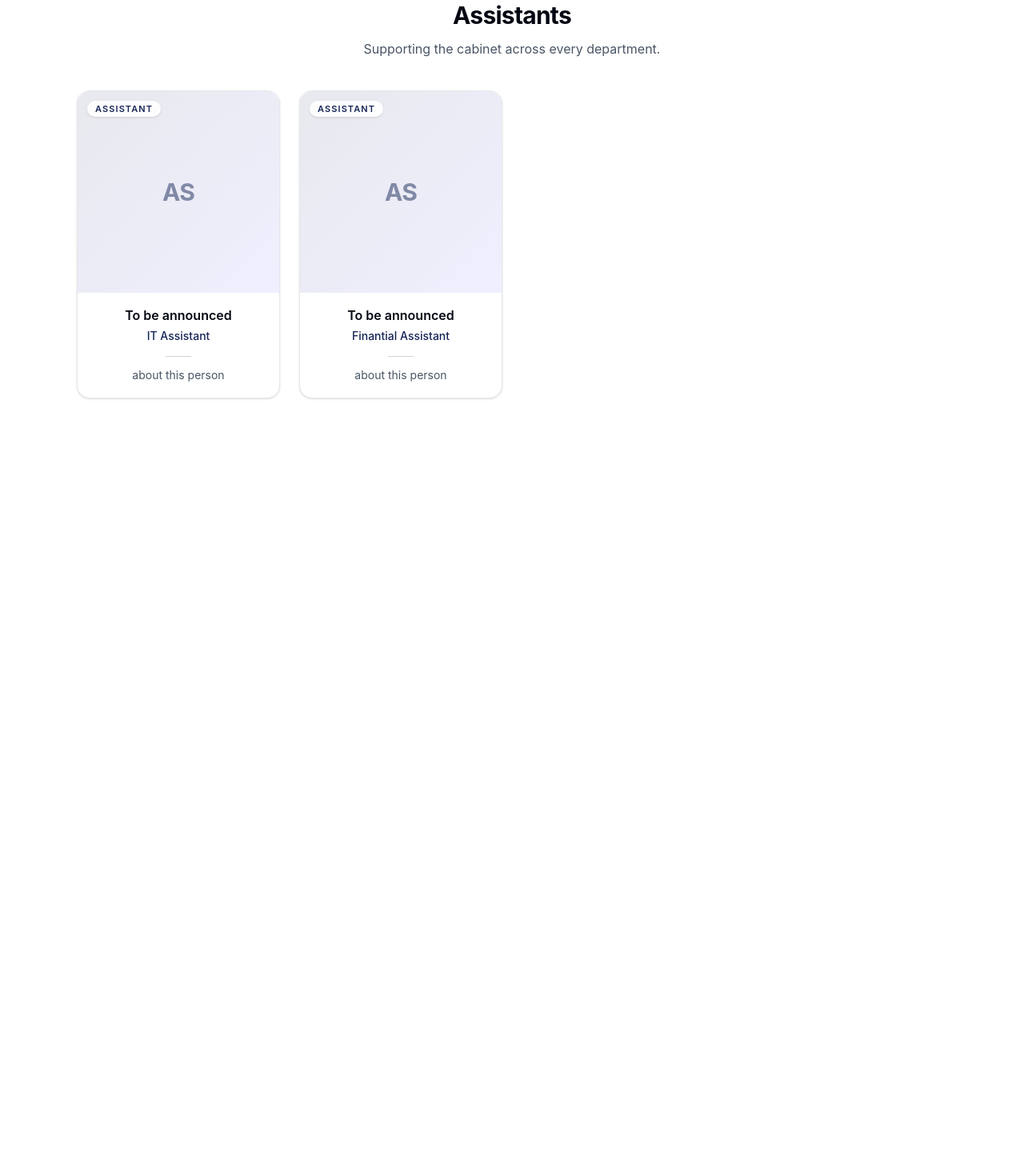
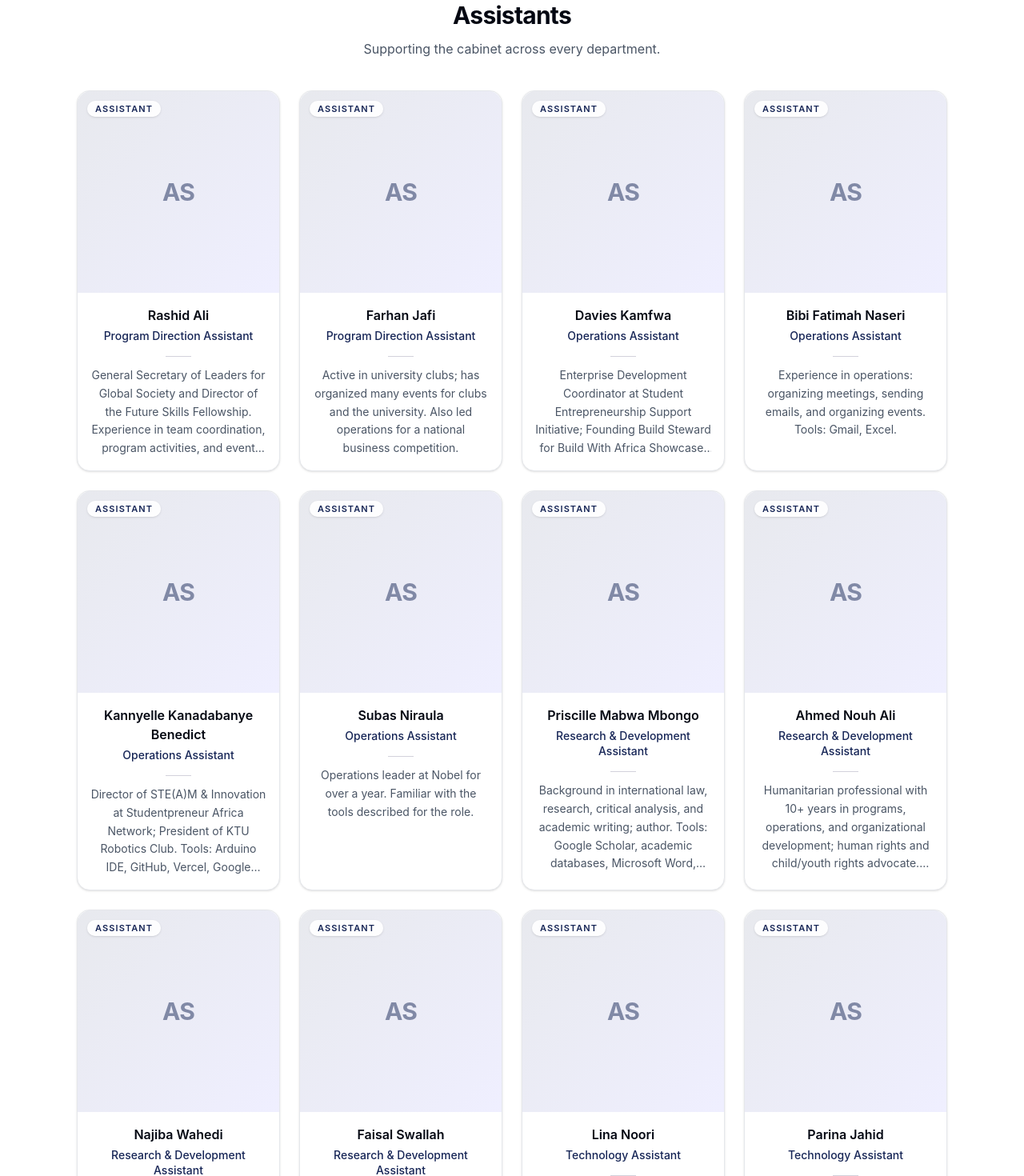
Before and after one commit to RepositoryCris/luminarysyndicate_team_project, a React (Vite) app: page /about in a window 1280 px wide. Shown: the part 3920-5390 px from the top of the page at 80% size. Before the commit the page ends 4482 px from the top, so only its background shows below. Built offline with nearby package versions, Linux system fonts and the light colour scheme.

Commit message:
feat(about): add assistants data and avatars folder to place images

```diff
--- a/src/content/team.js
+++ b/src/content/team.js
@@ -19,10 +19,9 @@ export const cabinetRoles = [
     role: "CTO",
     title: "Chief Technology Officer",
     name: "Cristian Mamani Aguirre",
-    avatar:
-      "https://media.licdn.com/dms/image/v2/D4D35AQHk9nuGLPO0CQ/profile-framedphoto-shrink_400_400/B4DaEXr78vKUAU-/0/1791398756623?e=1793408400&v=beta&t=v8ZQ8km5MGWMS8V8ak4dYIGrFZZ-8aqLB5mmxo4R5zY",
+    avatar: "../avatars/cristian-mamani-aguirre.jfif",
     description:
-      "Junior Web & Software Developer | Electronic Systems Engineer | JavaScript, Python | QA Automation: Selenium & Playwright | ISO 27001 & 9001 Specialist",
+      "Web & Software Developer | Electronic Systems Engineer | JavaScript, Python | QA Automation: Selenium & Playwright | ISO 27001 & 9001 Specialist",
   },
   {
     role: "CMO",
@@ -56,18 +55,145 @@ export const cabinetRoles = [
 
 // Render the assistants section only when it contains members.
 export const cabinetAssistants = [
+  // ─── Program Direction ───
   {
     role: "Assistant",
-    title: "IT Assistant",
-    name: null,
+    title: "Program Direction Assistant",
+    name: "Rashid Ali",
     avatar: null,
-    description: "about this person",
+    description:
+      "General Secretary of Leaders for Global Society and Director of the Future Skills Fellowship. Experience in team coordination, program activities, and event logistics. Tools: Google Workspace, Microsoft Office, Zoom, LinkedIn.",
   },
   {
     role: "Assistant",
-    title: "Finantial Assistant",
-    name: null,
+    title: "Program Direction Assistant",
+    name: "Farhan Jafi",
     avatar: null,
-    description: "about this person",
+    description:
+      "Active in university clubs; has organized many events for clubs and the university. Also led operations for a national business competition.",
+  },
+
+  // ─── Operations ───
+  {
+    role: "Assistant",
+    title: "Operations Assistant",
+    name: "Davies Kamfwa",
+    avatar: null,
+    description:
+      "Enterprise Development Coordinator at Student Entrepreneurship Support Initiative; Founding Build Steward for Build With Africa Showcase. Tools: Microsoft 365, Google Workspace, Trello, Notion, Slack, Zoom.",
+  },
+  {
+    role: "Assistant",
+    title: "Operations Assistant",
+    name: "Bibi Fatimah Naseri",
+    avatar: null,
+    description:
+      "Experience in operations: organizing meetings, sending emails, and organizing events. Tools: Gmail, Excel.",
+  },
+  {
+    role: "Assistant",
+    title: "Operations Assistant",
+    name: "Kannyelle Kanadabanye Benedict",
+    avatar: null,
+    description:
+      "Director of STE(A)M & Innovation at Studentpreneur Africa Network; President of KTU Robotics Club. Tools: Arduino IDE, GitHub, Vercel, Google Workspace, Discord, Microsoft Office, Trello, Notion, Zoom.",
+  },
+  {
+    role: "Assistant",
+    title: "Operations Assistant",
+    name: "Subas Niraula",
+    avatar: null,
+    description:
+      "Operations leader at Nobel for over a year. Familiar with the tools described for the role.",
+  },
+
+  // ─── Research & Development ───
+  {
+    role: "Assistant",
+    title: "Research & Development Assistant",
+    name: "Priscille Mabwa Mbongo",
+    avatar: null,
+    description:
+      "Background in international law, research, critical analysis, and academic writing; author. Tools: Google Scholar, academic databases, Microsoft Word, Google Docs, AI-assisted research tools.",
+  },
+  {
+    role: "Assistant",
+    title: "Research & Development Assistant",
+    name: "Ahmed Nouh Ali",
+    avatar: null,
+    description:
+      "Humanitarian professional with 10+ years in programs, operations, and organizational development; human rights and child/youth rights advocate. Tools: Google Scholar, Scopus, Zotero, EndNote, Excel/Sheets, SPSS/R.",
+  },
+  {
+    role: "Assistant",
+    title: "Research & Development Assistant",
+    name: "Najiba Wahedi",
+    avatar: null,
+    description:
+      "Computer Science student (4 semesters) building a Digital Library System in Python/Tkinter; research and writing experience. Tools: Python, VS Code, Tkinter, GitHub basics, Google Docs, Microsoft Word.",
+  },
+  {
+    role: "Assistant",
+    title: "Research & Development Assistant",
+    name: "Faisal Swallah",
+    avatar: null,
+    description:
+      "Community health volunteer (WAAF), human rights advocate, Equity Envoy at Rightify Ghana, community paralegal; LEAP Academy alum. Tools: Google Forms/Docs, Microsoft Word, spreadsheets, online research.",
+  },
+
+  // ─── Technology ───
+  {
+    role: "Assistant",
+    title: "Technology Assistant",
+    name: "Lina Noori",
+    avatar: null,
+    description:
+      "Familiar with HTML, CSS, and basic JavaScript; experience with Microsoft Office and building simple websites.",
+  },
+  {
+    role: "Assistant",
+    title: "Technology Assistant",
+    name: "Parina Jahid",
+    avatar: null,
+    description:
+      "Bookkeeper with an interest in technology; familiar with Zoom, Google Workspace, Gmail, Google Docs/Drive, and Microsoft Office.",
+  },
+
+  // ─── Youth Development & Safe Policy ───
+  {
+    role: "Assistant",
+    title: "Youth Development & Safe Policy Assistant",
+    name: "Malalai Akbari",
+    avatar: null,
+    description:
+      "Experience in hospital and medical advertising on TV; interested in youth development and safe policy. Tools: social media.",
+  },
+  {
+    role: "Assistant",
+    title: "Youth Development & Safe Policy Assistant",
+    name: "Khatima Hafizi",
+    avatar: null,
+    description:
+      "Worked in national and local NGOs; trained in youth development and safe policy. Skills: sorting, fast thinking, quick number recognition, communication, privacy policy.",
+  },
+
+  // ─── Finance ───
+  {
+    role: "Assistant",
+    title: "Finance Assistant",
+    name: "Usmanshah",
+    avatar: null,
+    description:
+      "Experienced in finance across multiple organizations. Tools: finance documents, cash book, RQ, RNA.",
+  },
+
+  // ─── Incomplete Submission ───
+  {
+    role: "Assistant",
+    title: "Technology & Finance Applicant (Incomplete)",
+    name: "Majabin Mehrzad",
+    avatar: null,
+    description:
+      "Submitted an incomplete application; profile information is limited.",
   },
 ];
```
Also changed, not shown: public/avatars/cristian-mamani-aguirre.jfif (added).
